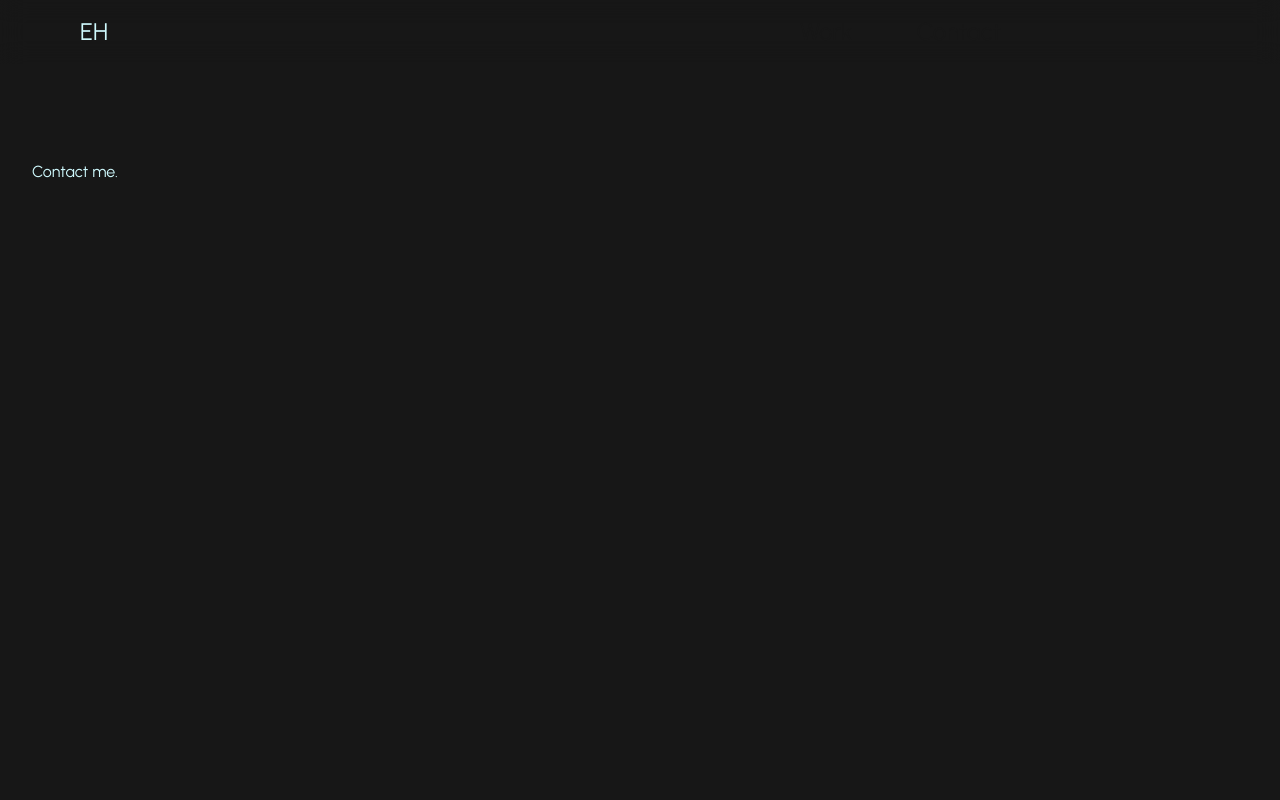
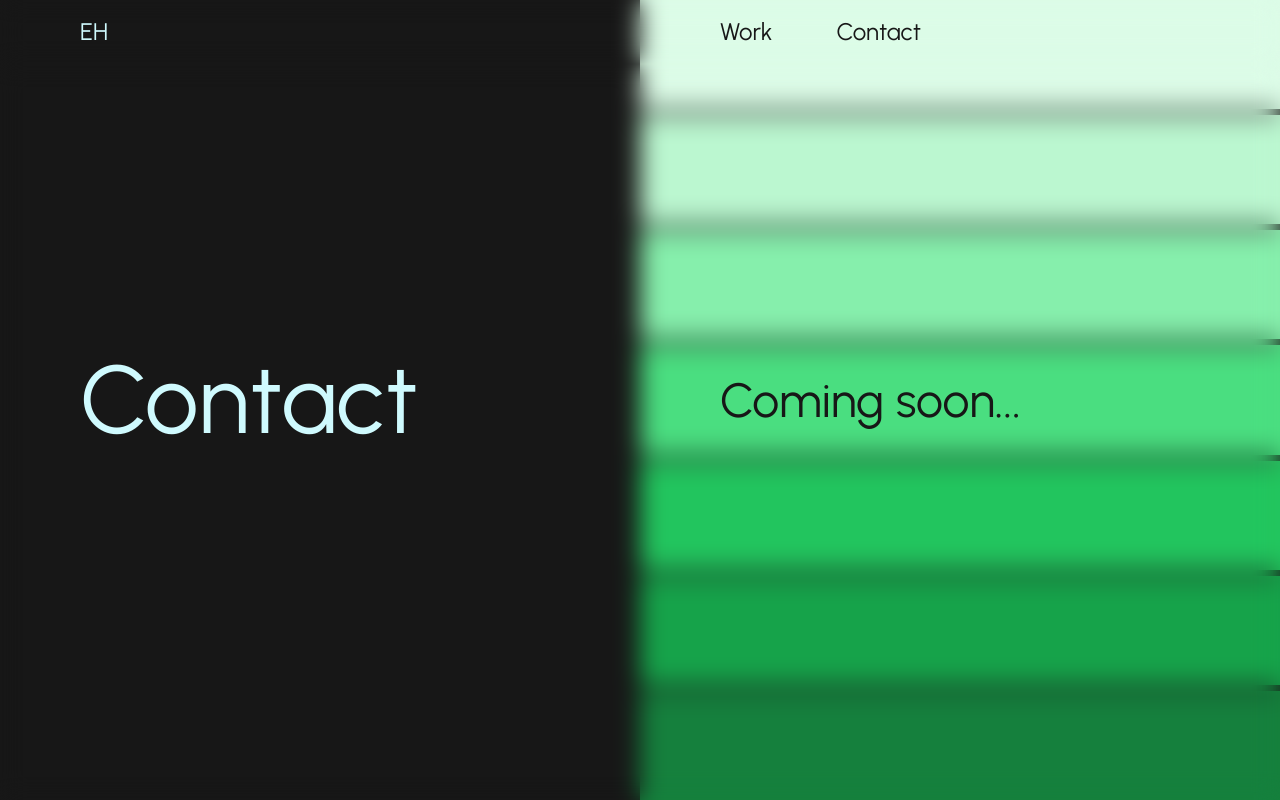
Before and after one commit to evanhickman/portfoliov2, a Next.js app: page /contact in a window 1280 px wide. Built offline with nearby package versions, Linux system fonts and the light colour scheme.

Commit message:
clean up

```diff
--- a/next.config.mjs
+++ b/next.config.mjs
@@ -1,4 +1,16 @@
-/** @type {import('next').NextConfig} */
-const nextConfig = {};
+/**
+ * @type {import('next').NextConfig}
+ */
+const nextConfig = {
+  images: {
+    remotePatterns: [
+      {
+        protocol: 'https',
+        hostname: 'placehold.co',
+        port: '',
+      },
+    ],
+  },
+};
 
 export default nextConfig;
--- a/src/app/components/Box.tsx
+++ b/src/app/components/Box.tsx
@@ -9,12 +9,10 @@ type BoxProps = {
 
 const Box = ({ boxClass, title, description, active }: BoxProps) => {
   return (
-    <div
-      className={`${boxClass} flex flex-col justify-center border-none cursor-pointer hover:scale-[1.01]`}
-    >
+    <div className={`${boxClass} flex flex-col justify-center border-none`}>
       <div className='pl-40'>
-        {title && <h2 className='text-2xl text-black-900'>{title}</h2>}
-        {description && <p>{description}</p>}
+        {/* {title && <h2 className='text-2xl text-black-900'>{title}</h2>} */}
+        {/* {description && <p>{description}</p>} */}
       </div>
     </div>
   );
--- a/src/app/components/Header.tsx
+++ b/src/app/components/Header.tsx
@@ -7,12 +7,11 @@ const Header = () => {
     <header className='fixed w-full top-0 h-16 px-20 flex flex-col justify-center bg-neutral-900/20 backdrop-blur-md z-50'>
       <nav className='flex justify-between'>
         <div className='basis-6/12'>
-          {/* <Image src={logo} alt='logo' /> */}
           <Link href='/' className='text-2xl text-cyan-100'>
             EH
           </Link>
         </div>
-        <ul className='flex basis-6/12 justify-start pl-40'>
+        <ul className='flex basis-6/12 justify-start pl-20'>
           <li className='pr-8'>
             <Link href='/work' className='text-2xl text-black-900'>
               Work
--- a/src/app/contact/page.tsx
+++ b/src/app/contact/page.tsx
@@ -1,13 +1,47 @@
 import Image from 'next/image';
+import Box from '../components/Box';
 
-export default function Contact() {
+const Contact = () => {
+  const boxes = [
+    {
+      class: 'bg-green-100',
+    },
+    {
+      class: 'bg-green-200',
+    },
+    {
+      class: 'bg-green-300',
+    },
+    {
+      class: 'bg-green-400',
+    },
+    {
+      class: 'bg-green-500',
+    },
+    {
+      class: 'bg-green-600',
+    },
+    {
+      class: 'bg-green-700',
+    },
+  ];
   return (
-    <main className='flex min-h-screen flex-col items-center justify-between'>
-      <section className='w-full py-32'>
-        <div className='p-8'>
-          <p>Contact me.</p>
+    <main className='min-h-screen w-full flex bg-neutral-900 relative'>
+      <section className='basis-6/12 flex flex-col justify-center pl-20 py-5 z-30'>
+        <h1 className='text-8xl text-animation'>Contact</h1>
+      </section>
+      <section className='basis-6/12 grid grid-cols-1 grid-rows-7 gap-1.5'>
+        {boxes.map((box) => (
+          <Box boxClass={`${box.class}`} key={box.class} />
+        ))}
+      </section>
+      <div className='absolute top-16 right-0 w-full h-[calc(100vh-4rem)] flex justify-end bg-neutral-900/50 backdrop-blur-md z-20'>
+        <div className='basis-6/12 p-20 flex flex-col justify-center'>
+          <h2 className='text-5xl text-black-900 mt-[-4rem]'>Coming soon...</h2>
         </div>
-      </section>
+      </div>
     </main>
   );
-}
+};
+
+export default Contact;
--- a/src/app/globals.css
+++ b/src/app/globals.css
@@ -3,12 +3,12 @@
 @tailwind utilities;
 
 :root {
-  --animation1: COLOR_SHIFT_1 20s cubic-bezier(0, -0.4, 1, 1.35) infinite;
-  --animation2: COLOR_SHIFT_2 20s cubic-bezier(0, -0.4, 1, 1.35) infinite;
-  --animation3: COLOR_SHIFT_3 20s cubic-bezier(0, -0.4, 1, 1.35) infinite;
-  --animation4: COLOR_SHIFT_4 20s cubic-bezier(0, -0.4, 1, 1.35) infinite;
-  --animation5: COLOR_SHIFT_5 20s cubic-bezier(0, -0.4, 1, 1.35) infinite;
-  --animation6: COLOR_SHIFT_6 20s cubic-bezier(0, -0.4, 1, 1.35) infinite;
+  --animation1: COLOR_SHIFT_1 24s cubic-bezier(0, -0.4, 1, 1.35) infinite;
+  --animation2: COLOR_SHIFT_2 24s cubic-bezier(0, -0.4, 1, 1.35) infinite;
+  --animation3: COLOR_SHIFT_3 24s cubic-bezier(0, -0.4, 1, 1.35) infinite;
+  --animation4: COLOR_SHIFT_4 24s cubic-bezier(0, -0.4, 1, 1.35) infinite;
+  --animation5: COLOR_SHIFT_5 24s cubic-bezier(0, -0.4, 1, 1.35) infinite;
+  --animation6: COLOR_SHIFT_6 24s cubic-bezier(0, -0.4, 1, 1.35) infinite;
 }
 
 @media (prefers-color-scheme: dark) {
--- a/src/app/work/page.tsx
+++ b/src/app/work/page.tsx
@@ -48,7 +48,7 @@ export default function Work() {
   ];
   return (
     <main className='min-h-screen w-full flex bg-neutral-900 relative'>
-      <section className='basis-6/12 flex flex-col justify-center pl-20 py-5'>
+      <section className='basis-6/12 flex flex-col justify-center pl-20 py-5 z-30'>
         <h1 className='text-8xl text-animation'>Work</h1>
       </section>
       <section className='basis-6/12 grid grid-cols-1 grid-rows-7 gap-1.5'>
@@ -61,6 +61,11 @@ export default function Work() {
           />
         ))}
       </section>
+      <div className='absolute top-16 right-0 w-full h-[calc(100vh-4rem)] flex justify-end bg-neutral-900/50 backdrop-blur-md z-20'>
+        <div className='basis-6/12 p-20 flex flex-col justify-center'>
+          <h2 className='text-5xl text-black-900 mt-[-4rem]'>Coming soon...</h2>
+        </div>
+      </div>
     </main>
   );
 }
```
